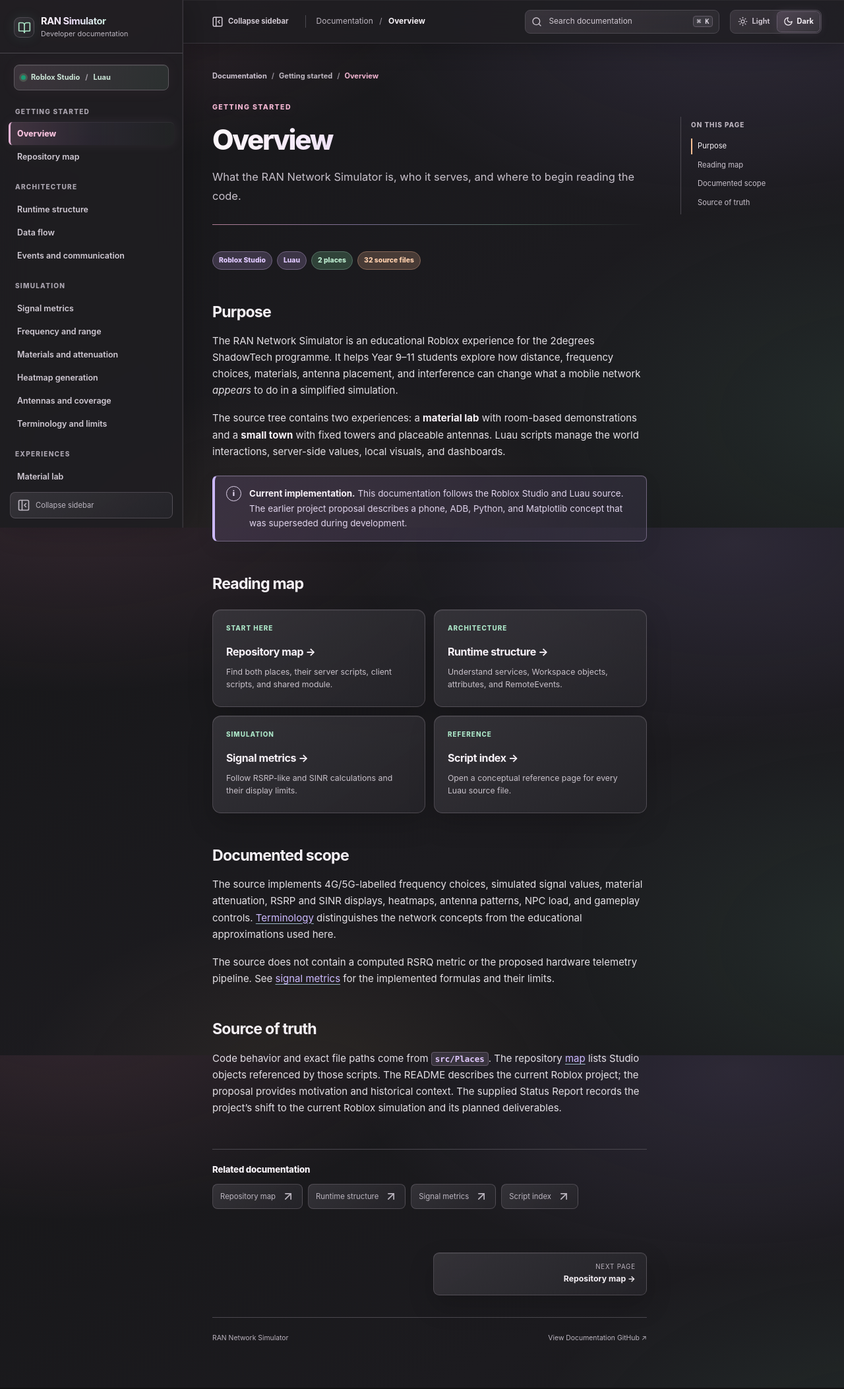
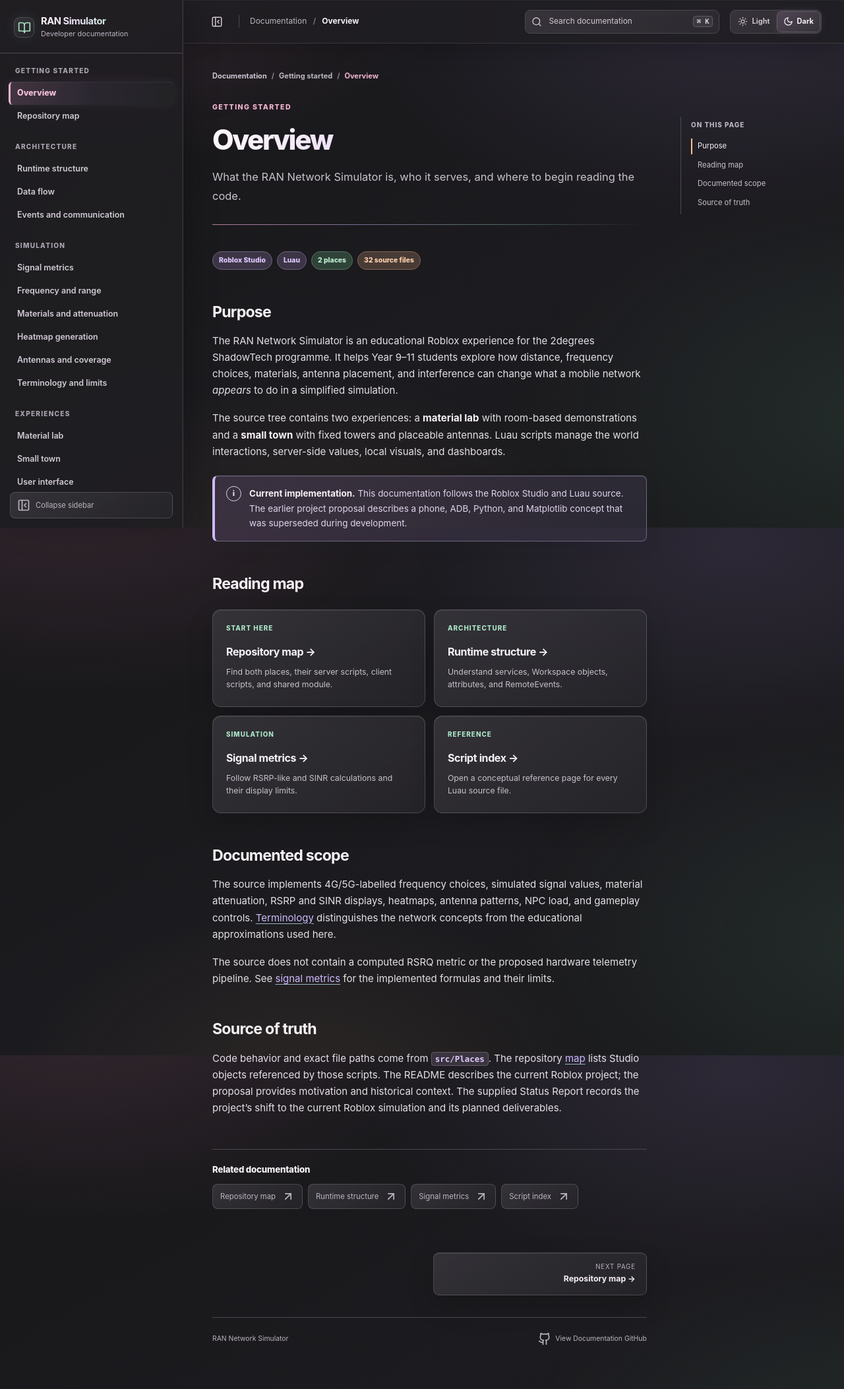
Before and after one commit to sujalchan/RAN-Simulation-Documentation, a React (Vite) app in the folder src-website-docs/: page / in a window 1280 px wide. Shown: the whole page at 66% size. Built offline with nearby package versions, Linux system fonts and the light colour scheme.

Commit message:
add GitHub icon to footer and remove sidebar context display

```diff
--- a/src-website-docs/src/App.tsx
+++ b/src-website-docs/src/App.tsx
@@ -1,6 +1,6 @@
 import { useEffect, useMemo, useRef, useState } from 'react';
 import type { MouseEvent } from 'react';
-import { Search, Sun, Moon, PanelLeftClose, PanelLeftOpen } from 'lucide-react';
+import { Search, Sun, Moon, PanelLeftClose, PanelLeftOpen, Github } from 'lucide-react';
 import { Breadcrumbs } from './components/docs/Breadcrumbs';
 import { DocPage } from './components/docs/DocPage';
 import { DocSearch } from './components/docs/DocSearch';
@@ -84,10 +84,10 @@
   return <><a className="skip-link" href="#main-content">Skip to content</a><div className={`app-shell ${sidebarCollapsed ? 'sidebar-collapsed' : ''}`}>
     <DocSidebar active={location.id} close={() => setMobileOpen(false)} collapsed={sidebarCollapsed} toggleCollapsed={() => setSidebarCollapsed((value) => !value)} />
     <div className="mobile-scrim" hidden={!mobileOpen} onClick={() => setMobileOpen(false)} aria-hidden="true" />
-    <div className="workspace"><header className="topbar"><div className="topbar-start"><button type="button" className="icon-button menu-toggle" onClick={toggleNavigation} aria-label={navigationExpanded ? 'Collapse sidebar' : 'Show sidebar'} title={navigationExpanded ? 'Collapse sidebar' : 'Show sidebar'} aria-controls="sidebar" aria-expanded={navigationExpanded}>{navigationExpanded ? <PanelLeftClose /> : <PanelLeftOpen />}<span className="menu-toggle-label">{navigationExpanded ? 'Collapse sidebar' : 'Show sidebar'}</span></button><span className="topbar-divider" /><span className="topbar-location">Documentation <span>/</span> <strong>{page?.title || 'Page not found'}</strong></span></div><div className="topbar-actions"><button ref={searchTrigger} className="search-trigger" onClick={() => setSearchOpen(true)} aria-keyshortcuts="Control+k Meta+k /"><Search /><span>Search documentation</span><kbd>⌘ K</kbd></button><div className="theme-switch" role="group" aria-label="Color theme"><button className="theme-option" aria-label="Light mode" aria-pressed={theme === 'light'} onClick={() => setTheme('light')}><Sun /><span>Light</span></button><button className="theme-option" aria-label="Dark mode" aria-pressed={theme === 'dark'} onClick={() => setTheme('dark')}><Moon /><span>Dark</span></button></div></div></header>
+    <div className="workspace"><header className="topbar"><div className="topbar-start"><button type="button" className="icon-button menu-toggle" onClick={toggleNavigation} aria-label={navigationExpanded ? 'Collapse sidebar' : 'Show sidebar'} aria-controls="sidebar" aria-expanded={navigationExpanded}>{navigationExpanded ? <PanelLeftClose /> : <PanelLeftOpen />}</button><span className="topbar-divider" /><span className="topbar-location">Documentation <span>/</span> <strong>{page?.title || 'Page not found'}</strong></span></div><div className="topbar-actions"><button ref={searchTrigger} className="search-trigger" onClick={() => setSearchOpen(true)} aria-keyshortcuts="Control+k Meta+k /"><Search /><span>Search documentation</span><kbd>⌘ K</kbd></button><div className="theme-switch" role="group" aria-label="Color theme"><button className="theme-option" aria-label="Light mode" aria-pressed={theme === 'light'} onClick={() => setTheme('light')}><Sun /><span>Light</span></button><button className="theme-option" aria-label="Dark mode" aria-pressed={theme === 'dark'} onClick={() => setTheme('dark')}><Moon /><span>Dark</span></button></div></div></header>
       <div className="reading-layout"><main className="main-content" id="main-content" tabIndex={-1}><Breadcrumbs title={page?.title || 'Page not found'} group={group} /><article className="doc-article" onClick={followDocLink}>{page ? (script ? <ScriptReferencePage id={script.id} /> : pageComponents[page.id] ? <>{(() => { const PageComponent = pageComponents[page.id]; return <PageComponent />; })()}</> : <DocPage page={page} />) : <div className="page-enter"><p className="eyebrow">Documentation</p><h1>Page not found</h1><p className="lede">This documentation route does not exist.</p><Link to={docPath('overview')}>Return to the overview →</Link></div>}</article>
         {index >= 0 ? <nav className="page-neighbors" aria-label="Adjacent pages">{previous ? <Link className="neighbor-link" to={docPath(previous.id)}><small>Previous page</small><strong>← {previous.title}</strong></Link> : <span />}{next ? <Link className="neighbor-link next" to={docPath(next.id)}><small>Next page</small><strong>{next.title} →</strong></Link> : <span />}</nav> : <nav className="page-neighbors" aria-label="Adjacent pages"><Link className="neighbor-link" to={docPath('code-reference')}><small>Back to reference</small><strong>← All scripts</strong></Link></nav>}
-        <footer className="content-footer"><span>RAN Network Simulator</span><a href="https://github.com/sujalchan/RAN-Simulation-Documentation" target="_blank" rel="noreferrer">View Documentation GitHub ↗</a></footer></main>{page && <TableOfContents pageId={page.id} markup={html} scriptFilter={scriptFilter} />}</div>
+        <footer className="content-footer"><span>RAN Network Simulator</span><a href="https://github.com/sujalchan/RAN-Simulation-Documentation" target="_blank" rel="noreferrer"><Github size={14} aria-hidden="true"/>View Documentation GitHub</a></footer></main>{page && <TableOfContents pageId={page.id} markup={html} scriptFilter={scriptFilter} />}</div>
     </div></div>
     <DocSearch open={searchOpen} close={closeSearch} navigate={go} />
   </>;
--- a/src-website-docs/src/components/docs/DocSidebar.tsx
+++ b/src-website-docs/src/components/docs/DocSidebar.tsx
@@ -17,7 +17,6 @@
   }, [active]);
   return <aside id="sidebar" className="sidebar" aria-label="Documentation navigation">
     <div className="sidebar-brand"><Link to={docPath('overview')} className="brand-link"><span className="brand-mark"><BookOpen size={18}/></span><span className="brand-copy"><strong>RAN Simulator</strong><small>Developer documentation</small></span></Link><button className="icon-button sidebar-close" onClick={close} aria-label="Close navigation">×</button></div>
-    <div className="sidebar-context"><span className="context-dot"/> Roblox Studio <span className="context-sep">/</span> Luau</div>
     <nav className="sidebar-nav" aria-label="Documentation topics">
       {groups.map((group) => <div className="nav-group" key={group.label}><p className="nav-label">{group.label}</p>{group.ids.map((id) => { const page = pageById.get(id); return page ? <Link className={`nav-link ${active === id ? 'active' : ''}`} aria-current={active === id ? 'page' : undefined} key={id} to={docPath(id)}>{page.title}</Link> : null; })}</div>)}
       <div className="nav-group"><p className="nav-label">Individual scripts</p><button type="button" className="nav-disclosure" aria-expanded={scriptsExpanded} aria-controls="script-place-groups" onClick={() => setScriptsExpanded((expanded) => !expanded)}>Browse all {scripts.length} scripts<ChevronDown size={15}/></button><div id="script-place-groups" className="nav-nested" hidden={!scriptsExpanded}>{(['material-lab', 'small-town'] as const).map((place) => <div key={place} className="nav-disclosure-group"><button type="button" className="nav-disclosure" aria-expanded={Boolean(expandedPlaces[place])} aria-controls={`scripts-${place}`} onClick={() => setExpandedPlaces((current) => ({ ...current, [place]: !current[place] }))}>{place === 'material-lab' ? 'Material lab' : 'Small town'}<ChevronDown size={15}/></button><div id={`scripts-${place}`} className="nav-nested" hidden={!expandedPlaces[place]}>{scripts.filter((script) => script.place === place).map((script) => { const id = `script/${script.id}`; return <Link key={id} className={`nav-link ${active === id ? 'active' : ''}`} aria-current={active === id ? 'page' : undefined} to={docPath(id)}>{script.name}</Link>; })}</div></div>)}</div></div>
--- a/src-website-docs/src/styles/site.css
+++ b/src-website-docs/src/styles/site.css
@@ -46,9 +46,6 @@
 .brand-copy { display: grid; line-height: 1.22; white-space: nowrap; }
 .brand-copy strong { font-size: .92rem; letter-spacing: -.03em; }
 .brand-copy small { margin-top: 3px; color: var(--muted); font-size: .68rem; }
-.sidebar-context { display: flex; align-items: center; gap: 8px; margin: 17px 21px 6px; padding: 9px 10px; border: 1px solid #dce9e5; border-radius: 8px; color: #2d6659; background: #f3f9f7; font-size: .69rem; font-weight: 700; }
-.context-dot { width: 7px; height: 7px; border-radius: 50%; background: #1a9b73; box-shadow: 0 0 0 3px #d9f0e7; }
-.context-sep { color: #9db7ad; }
 .sidebar-nav { flex: 1; min-height: 0; overflow-y: auto; overscroll-behavior: contain; padding: 10px 13px 32px; scrollbar-width: thin; }
 .nav-group { margin-top: 20px; }
 .nav-group:first-child { margin-top: 8px; }
@@ -80,8 +77,7 @@
 .topbar-start, .topbar-actions { display: flex; min-width: 0; align-items: center; gap: 16px; }
 .icon-button { display: grid; width: 34px; height: 34px; flex: 0 0 auto; place-items: center; border: 1px solid transparent; border-radius: 7px; background: transparent; color: #536b7c; }
 .icon-button:hover { border-color: var(--line); background: #f4f7f8; color: var(--navy); }
-.menu-toggle { display: flex; width: auto; align-items: center; gap: 7px; padding: 0 8px; }
-.menu-toggle-label { font-size: .7rem; font-weight: 650; white-space: nowrap; }
+.menu-toggle { padding: 0; }
 .topbar-divider { width: 1px; height: 19px; background: var(--line); }
 .topbar-location { overflow: hidden; color: #718594; font-size: .75rem; text-overflow: ellipsis; white-space: nowrap; }
 .topbar-location span { padding: 0 6px; color: #b2c0ca; }
@@ -192,7 +188,7 @@
 .neighbor-link small { display: block; color: #8498a6; font-size: .61rem; text-transform: uppercase; letter-spacing: .08em; }
 .neighbor-link strong { display: block; font-size: .77rem; }
 .content-footer { display: flex; align-items: center; justify-content: space-between; gap: 12px; padding-top: 22px; border-top: 1px solid var(--line); color: #91a2ad; font-size: .65rem; }
-.content-footer a { color: var(--muted); text-decoration: none; }
+.content-footer a { display: inline-flex; align-items: center; gap: 6px; color: var(--muted); text-decoration: none; }
 .content-footer a:hover { color: var(--navy); text-decoration: underline; }
 
 .search-dialog { position: fixed; inset: 0; width: min(660px, calc(100vw - 32px)); max-width: none; max-height: min(680px, calc(100vh - 32px)); margin: auto; overflow: hidden; padding: 0; border: 1px solid #bacbd6; border-radius: 14px; box-shadow: 0 28px 80px rgba(5,26,42,.29); }
@@ -240,9 +236,6 @@
 :root[data-theme="dark"] ::selection { background: #675372; color: #fffafd; }
 :root[data-theme="dark"] .skip-link { color: #211e22; }
 :root[data-theme="dark"] .brand-copy small { color: var(--muted); }
-:root[data-theme="dark"] .sidebar-context { border-color: #5d595f; background: #343338; color: #cde8d9; }
-:root[data-theme="dark"] .context-dot { box-shadow: 0 0 0 3px #4c564f; }
-:root[data-theme="dark"] .context-sep { color: #aaa3ad; }
 :root[data-theme="dark"] .nav-label { color: #aaa4af; }
 :root[data-theme="dark"] .nav-link, :root[data-theme="dark"] .nav-details summary { color: #d2cbd5; }
 :root[data-theme="dark"] .nav-link:hover, :root[data-theme="dark"] .nav-details summary:hover { background: #38363c; color: var(--navy); }
@@ -328,7 +321,6 @@
 :root[data-theme="dark"] .topbar { border-bottom-color: rgba(225,213,229,.14); background: var(--glass-chrome); box-shadow: 0 10px 32px rgba(0,0,0,.2), inset 0 1px rgba(255,245,255,.045); }
 :root[data-theme="dark"] .article-rule { background: linear-gradient(90deg,rgba(242,170,203,.7),rgba(202,181,247,.54),rgba(165,227,199,.38),transparent); }
 :root[data-theme="dark"] .theme-option[aria-pressed="true"] { background: linear-gradient(145deg,rgba(83,72,87,.9),rgba(54,52,58,.9)); box-shadow: 0 0 0 1px rgba(219,197,228,.28), 0 0 16px rgba(199,161,214,.12); }
-:root[data-theme="dark"] .sidebar-context { background: linear-gradient(115deg,rgba(120,100,116,.32),rgba(87,117,100,.22)); box-shadow: 0 0 25px rgba(216,151,191,.055), inset 0 1px rgba(255,245,255,.055); }
 :root[data-theme="dark"] .nav-link.active { border-left-color: #e5b3d5; background: linear-gradient(90deg,rgba(206,148,191,.2),rgba(161,142,207,.085),rgba(138,192,163,.035)); box-shadow: inset 0 1px rgba(255,232,248,.06), 0 0 17px rgba(202,153,199,.09); }
 :root[data-theme="dark"] .nav-link:hover, :root[data-theme="dark"] .nav-details summary:hover { background: linear-gradient(90deg,rgba(172,148,189,.14),rgba(143,184,159,.045)); }
 :root[data-theme="dark"] .eyebrow { text-shadow: 0 0 18px rgba(234,161,204,.22); }
@@ -377,6 +369,7 @@
 .search-overlay .search-box { max-height: min(680px,82vh); }
 .search-input-row button { display: grid; width: 30px; height: 30px; place-items: center; }
 .search-result[aria-selected="true"] { border-color: #9a8aad; background: linear-gradient(90deg,rgba(92,65,89,.69),rgba(65,59,79,.64),rgba(50,73,62,.5)); }
+:root:not([data-theme="dark"]) .search-result:hover, :root:not([data-theme="dark"]) .search-result[aria-selected="true"] { border-color: #b7d9cc; background: #e8f4ef; box-shadow: none; }
 .doc-article a:focus-visible, .page-toc a:focus-visible, .nav-link:focus-visible { border-radius: 4px; }
 .topbar .icon-button svg { width: 18px; height: 18px; }
 .sidebar-brand .brand-mark { display: grid; width: 31px; height: 31px; flex: 0 0 auto; place-items: center; border: 1px solid var(--glass-border); border-radius: 9px; background: var(--glass-panel); color: var(--green); box-shadow: 0 0 20px rgba(95,205,174,.1); }
@@ -409,7 +402,6 @@
   .sidebar { width: min(310px,86vw); transform: translateX(-100%); box-shadow: 10px 0 30px rgba(16,47,75,.12); }
   .mobile-nav-open .sidebar { transform: translateX(0); }
   .sidebar-close { display: grid !important; }
-  .menu-toggle-label { display: none; }
   .mobile-scrim:not([hidden]) { position: fixed; z-index: 25; inset: 0; background: rgba(7,31,48,.35); }
   .workspace { margin-left: 0; }
   .topbar { padding-inline: 21px; }
```
